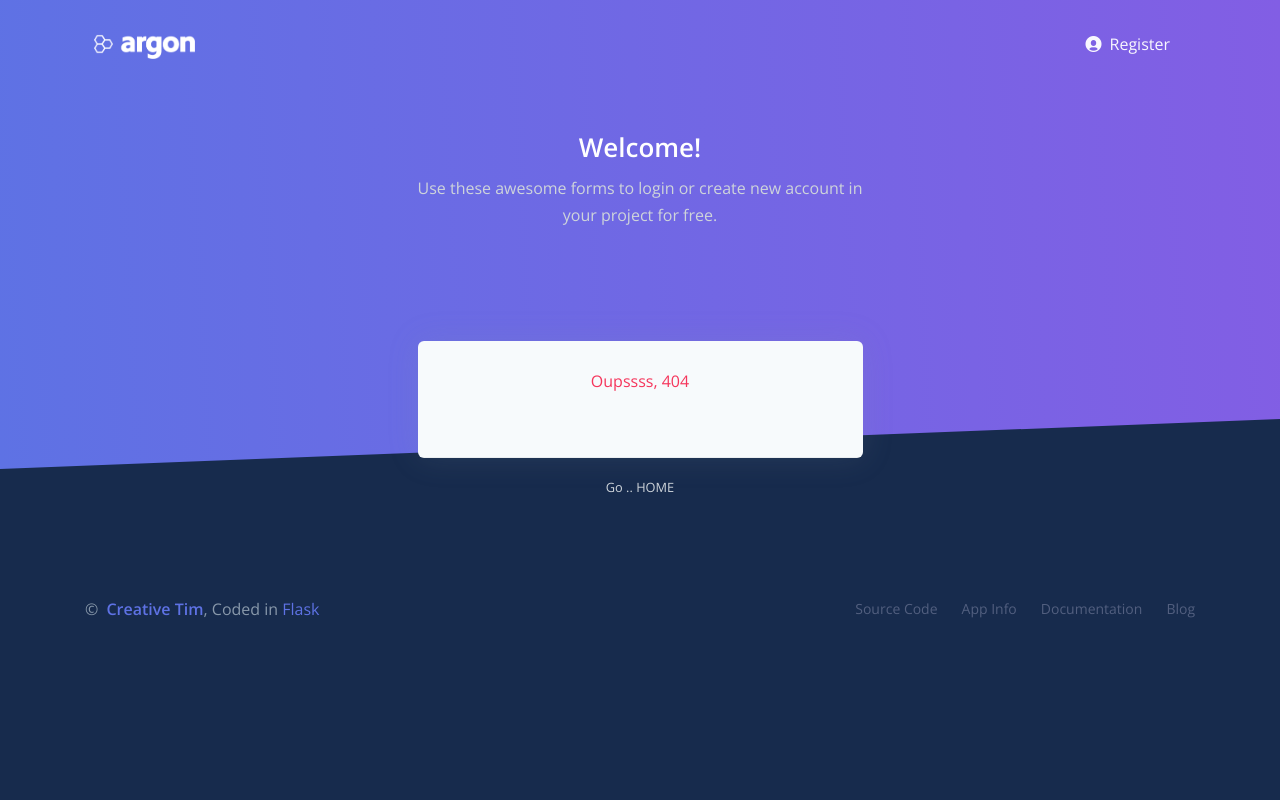
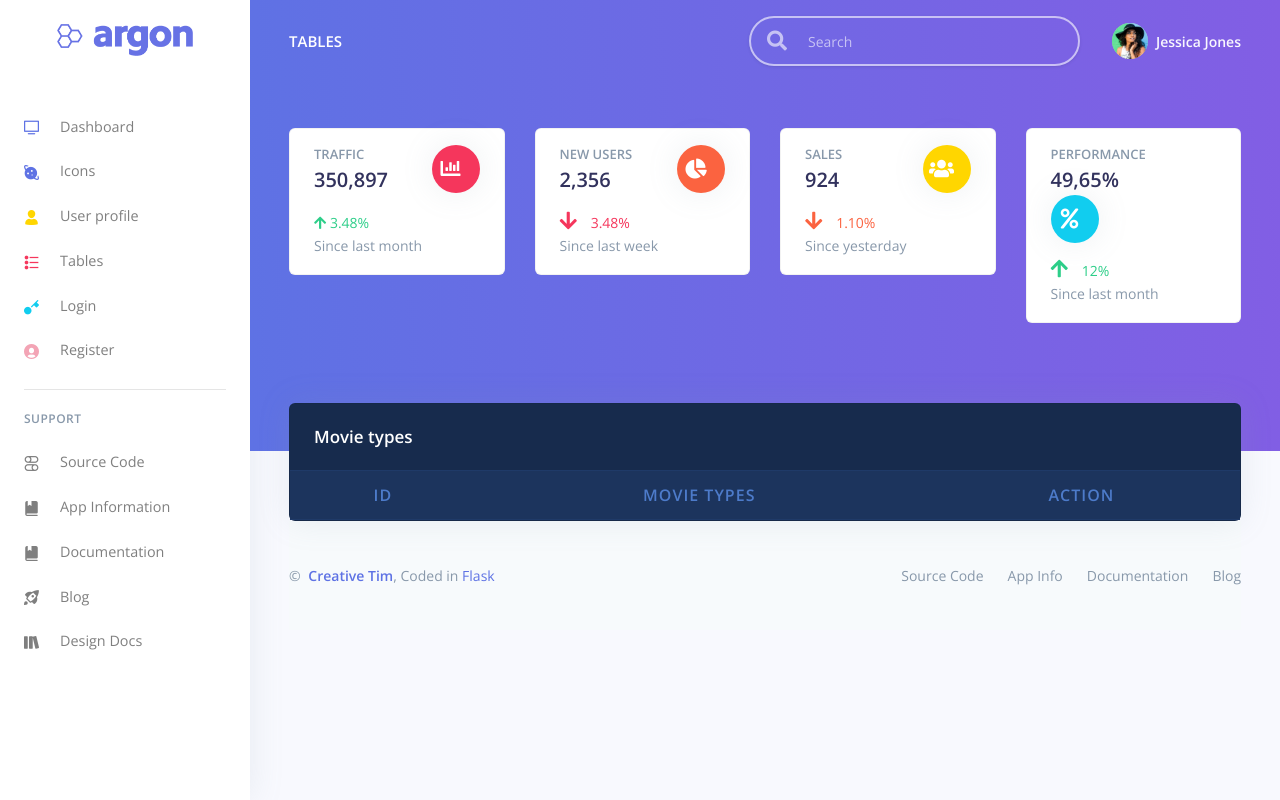
Before and after one commit to DucVinh2609/mtb_admin, a Flask app: page /movietypes.html in a window 1280 px wide. Run offline with Flask 2, Linux system fonts and the light colour scheme; tables that the repository leaves empty or names only in its code hold one stand-in row (values such as "Sample post"); lists and menus that the app fills with data are empty; some libraries are stand-ins or nearby versions.

Commit message:
movietypes-1

```diff
--- /dev/null
+++ b/app/static/assets/css/styles.css
@@ -0,0 +1,13 @@
+.fas {
+  font-size: 20px;
+  padding-right: 10px;
+}
+body {
+  font-size: 14px;
+}
+.table .thead-dark th {
+  font-size: 16px;
+}
+.table-flush tbody tr:last-child td {
+  font-size: 14px;
+}
--- a/app/templates/includes/header.html
+++ b/app/templates/includes/header.html
@@ -9,4 +9,5 @@
 
   <link href="/static/assets/vendor/nucleo/css/nucleo.css" rel="stylesheet">
   <link href="/static/assets/vendor/@fortawesome/fontawesome-free/css/all.min.css" rel="stylesheet">
+  <link href="/static/assets/css/styles.css" rel="stylesheet">
   <link type="text/css" href="/static/assets/css/argon.css?v=1.0.0" rel="stylesheet">
--- /dev/null
+++ b/app/templates/pages/movietypes.html
@@ -0,0 +1,204 @@
+  <div class="main-content">
+    <!-- Top navbar -->
+    <nav class="navbar navbar-top navbar-expand-md navbar-dark" id="navbar-main">
+      <div class="container-fluid">
+        <!-- Brand -->
+        <a class="h4 mb-0 text-white text-uppercase d-none d-lg-inline-block" href="/tables.html">Tables</a>
+        <!-- Form -->
+        <form class="navbar-search navbar-search-dark form-inline mr-3 d-none d-md-flex ml-lg-auto">
+          <div class="form-group mb-0">
+            <div class="input-group input-group-alternative">
+              <div class="input-group-prepend">
+                <span class="input-group-text"><i class="fas fa-search"></i></span>
+              </div>
+              <input class="form-control" placeholder="Search" type="text">
+            </div>
+          </div>
+        </form>
+        <!-- User -->
+        <ul class="navbar-nav align-items-center d-none d-md-flex">
+          <li class="nav-item dropdown">
+            <a class="nav-link pr-0" href="#" role="button" data-toggle="dropdown" aria-haspopup="true" aria-expanded="false">
+              <div class="media align-items-center">
+                <span class="avatar avatar-sm rounded-circle">
+                  <img alt="Image placeholder" src="/static/assets/img/theme/team-4-800x800.jpg">
+                </span>
+                <div class="media-body ml-2 d-none d-lg-block">
+                  <span class="mb-0 text-sm  font-weight-bold">Jessica Jones</span>
+                </div>
+              </div>
+            </a>
+            <div class="dropdown-menu dropdown-menu-arrow dropdown-menu-right">
+              <div class=" dropdown-header noti-title">
+                <h6 class="text-overflow m-0">Welcome!</h6>
+              </div>
+              <a href="/profile.html" class="dropdown-item">
+                <i class="ni ni-single-02"></i>
+                <span>My profile</span>
+              </a>
+              <a href="/profile.html" class="dropdown-item">
+                <i class="ni ni-settings-gear-65"></i>
+                <span>Settings</span>
+              </a>
+              <a href="/profile.html" class="dropdown-item">
+                <i class="ni ni-calendar-grid-58"></i>
+                <span>Activity</span>
+              </a>
+              <a href="/profile.html" class="dropdown-item">
+                <i class="ni ni-support-16"></i>
+                <span>Support</span>
+              </a>
+              <div class="dropdown-divider"></div>
+              <a href="#!" class="dropdown-item">
+                <i class="ni ni-user-run"></i>
+                <span>Logout</span>
+              </a>
+            </div>
+          </li>
+        </ul>
+      </div>
+    </nav>
+    <!-- Header -->
+    <div class="header bg-gradient-primary pb-8 pt-5 pt-md-8">
+      <div class="container-fluid">
+        <div class="header-body">
+          <!-- Card stats -->
+          <div class="row">
+            <div class="col-xl-3 col-lg-6">
+              <div class="card card-stats mb-4 mb-xl-0">
+                <div class="card-body">
+                  <div class="row">
+                    <div class="col">
+                      <h5 class="card-title text-uppercase text-muted mb-0">Traffic</h5>
+                      <span class="h2 font-weight-bold mb-0">350,897</span>
+                    </div>
+                    <div class="col-auto">
+                      <div class="icon icon-shape bg-danger text-white rounded-circle shadow">
+                        <i class="fas fa-chart-bar"></i>
+                      </div>
+                    </div>
+                  </div>
+                  <p class="mt-3 mb-0 text-muted text-sm">
+                    <span class="text-success mr-2"><i class="fa fa-arrow-up"></i> 3.48%</span>
+                    <span class="text-nowrap">Since last month</span>
+                  </p>
+                </div>
+              </div>
+            </div>
+            <div class="col-xl-3 col-lg-6">
+              <div class="card card-stats mb-4 mb-xl-0">
+                <div class="card-body">
+                  <div class="row">
+                    <div class="col">
+                      <h5 class="card-title text-uppercase text-muted mb-0">New users</h5>
+                      <span class="h2 font-weight-bold mb-0">2,356</span>
+                    </div>
+                    <div class="col-auto">
+                      <div class="icon icon-shape bg-warning text-white rounded-circle shadow">
+                        <i class="fas fa-chart-pie"></i>
+                      </div>
+                    </div>
+                  </div>
+                  <p class="mt-3 mb-0 text-muted text-sm">
+                    <span class="text-danger mr-2"><i class="fas fa-arrow-down"></i> 3.48%</span>
+                    <span class="text-nowrap">Since last week</span>
+                  </p>
+                </div>
+              </div>
+            </div>
+            <div class="col-xl-3 col-lg-6">
+              <div class="card card-stats mb-4 mb-xl-0">
+                <div class="card-body">
+                  <div class="row">
+                    <div class="col">
+                      <h5 class="card-title text-uppercase text-muted mb-0">Sales</h5>
+                      <span class="h2 font-weight-bold mb-0">924</span>
+                    </div>
+                    <div class="col-auto">
+                      <div class="icon icon-shape bg-yellow text-white rounded-circle shadow">
+                        <i class="fas fa-users"></i>
+                      </div>
+                    </div>
+                  </div>
+                  <p class="mt-3 mb-0 text-muted text-sm">
+                    <span class="text-warning mr-2"><i class="fas fa-arrow-down"></i> 1.10%</span>
+                    <span class="text-nowrap">Since yesterday</span>
+                  </p>
+                </div>
+              </div>
+            </div>
+            <div class="col-xl-3 col-lg-6">
+              <div class="card card-stats mb-4 mb-xl-0">
+                <div class="card-body">
+                  <div class="row">
+                    <div class="col">
+                      <h5 class="card-title text-uppercase text-muted mb-0">Performance</h5>
+                      <span class="h2 font-weight-bold mb-0">49,65%</span>
+                    </div>
+                    <div class="col-auto">
+                      <div class="icon icon-shape bg-info text-white rounded-circle shadow">
+                        <i class="fas fa-percent"></i>
+                      </div>
+                    </div>
+                  </div>
+                  <p class="mt-3 mb-0 text-muted text-sm">
+                    <span class="text-success mr-2"><i class="fas fa-arrow-up"></i> 12%</span>
+                    <span class="text-nowrap">Since last month</span>
+                  </p>
+                </div>
+              </div>
+            </div>
+          </div>
+        </div>
+      </div>
+    </div>
+    <!-- Page content -->
+    <div class="container-fluid mt--7">
+      <!-- Dark table -->
+      <div class="row mt-5">
+        <div class="col">
+          <div class="card bg-default shadow">
+            <div class="card-header bg-transparent border-0">
+              <h3 class="text-white mb-0">Movie types</h3>
+            </div>
+            <div class="table-responsive">
+              <table id="movietypes" class="table align-items-center table-dark table-flush">
+                <thead class="thead-dark text-center">
+                  <tr>
+                    <th scope="col">ID</th>
+                    <th scope="col">Movie types</th>
+                    <th scope="col">Action</th>
+                  </tr>
+                </thead>
+                {% if result %}
+                <tbody>
+                  {% for row in result %}
+                  <tr class="text-center">
+                    <td>
+                      {{ row.id }}
+                    </td>
+                    <td>
+                      {{ row.name }}
+                    </td>
+                    <td>
+                      <a href="#" role="button" aria-haspopup="true" aria-expanded="false">
+                        <i class="fas fa-cogs"></i>
+                      </a>
+                      <a href="#" role="button" aria-haspopup="true" aria-expanded="false">
+                        <i class="fas fa-trash-alt"></i>
+                      </a>
+                    </td>
+                  </tr>
+                  {% endfor %}
+                </tbody>
+                {% endif %}
+              </table>
+            </div>
+          </div>
+        </div>
+      </div>
+
+      {% include 'includes/footer.html' %}
+
+    </div>
+  </div>
--- a/app/views.py
+++ b/app/views.py
@@ -15,6 +15,16 @@ app.config['MYSQL_DATABASE_PASSWORD'] = ''
 app.config['MYSQL_DATABASE_DB'] = 'mtb_db'
 app.config['MYSQL_DATABASE_HOST'] = 'localhost'
 mysql.init_app(app)
+class Database:
+  def __init__(self):
+    self.con = mysql.connect()
+    self.cur = self.con.cursor()
+  def list_movietypes(self):
+    self.cur.execute("SELECT id, name from movietypes")
+    result = self.cur.fetchall()
+    return result
+
+
 
 @app.route('/sitemap.xml')
 def sitemap():
@@ -122,7 +132,7 @@ def login():
         #         msg = "Wrong password. Please try again."
         # else:
         #     msg = "Unkkown user"
-        cursor = mysql.connect().cursor()
+
         cursor.execute("SELECT * from employees where username='" + username + "' and password='" + password + "'")
         data = cursor.fetchone()
         if data is None:
@@ -171,3 +181,13 @@ def index(path):
 
         return render_template('layouts/auth-default.html',
                                 content=render_template( 'pages/404.html' ) )
+@app.route('/movietypes.html')
+def movietypes():
+  def db_query():
+    db = Database()
+    emps = db.list_movietypes()
+    return emps
+  res = db_query()
+  logger = logging.getLogger('example_logger')
+  logger.warning(res)
+  return render_template('layouts/default.html', content=render_template( 'pages/movietypes.html'), result=res, content_type='application/json')
```
